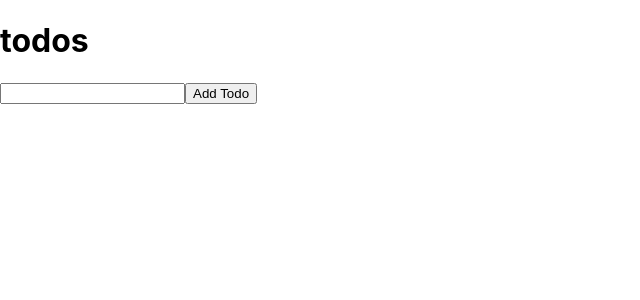
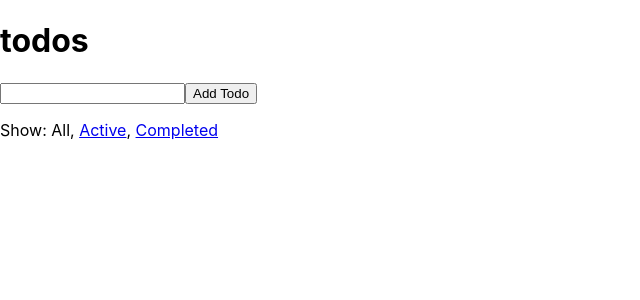
Before and after one commit to lukasikp/todos, a React (Create React App) app: page / in a window 1280 px wide. Shown: the top 300 px of the page, without its empty margins (0-640 px from the left). Built offline with nearby package versions, Linux system fonts and the light colour scheme.

Commit message:
add visibility filter

```diff
--- a/src/components/AddTodo.js
+++ b/src/components/AddTodo.js
@@ -1,4 +1,4 @@
-import React, { PropTypes } from "react";
+import React from "react";
 import { connect } from "react-redux";
 
 import { addTodo } from "../actions/todos";
--- a/src/components/App.js
+++ b/src/components/App.js
@@ -1,6 +1,7 @@
 import React from "react";
 import AddTodo from "./AddTodo";
 import VisibleTodoList from "./VisibleTodoList";
+import Footer from "./Footer";
 
 function App() {
   return (
@@ -8,6 +9,7 @@ function App() {
       <h1>todos</h1>
       <AddTodo />
       <VisibleTodoList />
+      <Footer />
     </div>
   );
 }
--- /dev/null
+++ b/src/components/FilterLink.js
@@ -0,0 +1,20 @@
+import { connect } from "react-redux";
+import { setVisibilityFilter } from "../actions/visibilityFilter";
+import Link from "./Link";
+
+const mapStateToProps = (state, ownProps) => ({
+  active: ownProps.filter === state.visibilityFilter
+});
+
+const mapDispatchToProps = (dispatch, ownProps) => ({
+  onClick() {
+    dispatch(setVisibilityFilter(ownProps.filter));
+  }
+});
+
+const FilterLink = connect(
+  mapStateToProps,
+  mapDispatchToProps
+)(Link);
+
+export default FilterLink;
--- /dev/null
+++ b/src/components/Footer.js
@@ -0,0 +1,14 @@
+import React from "react";
+import FilterLink from "./FilterLink";
+
+const Footer = () => (
+  <p>
+    Show: <FilterLink filter="SHOW_ALL">All</FilterLink>
+    {", "}
+    <FilterLink filter="SHOW_ACTIVE">Active</FilterLink>
+    {", "}
+    <FilterLink filter="SHOW_COMPLETED">Completed</FilterLink>
+  </p>
+);
+
+export default Footer;
--- /dev/null
+++ b/src/components/Link.js
@@ -0,0 +1,21 @@
+import React from "react";
+
+const Link = ({ active, children, onClick }) => {
+  if (active) {
+    return <span>{children}</span>;
+  }
+
+  return (
+    <a
+      href="#"
+      onClick={e => {
+        e.preventDefault();
+        onClick();
+      }}
+    >
+      {children}
+    </a>
+  );
+};
+
+export default Link;
```
